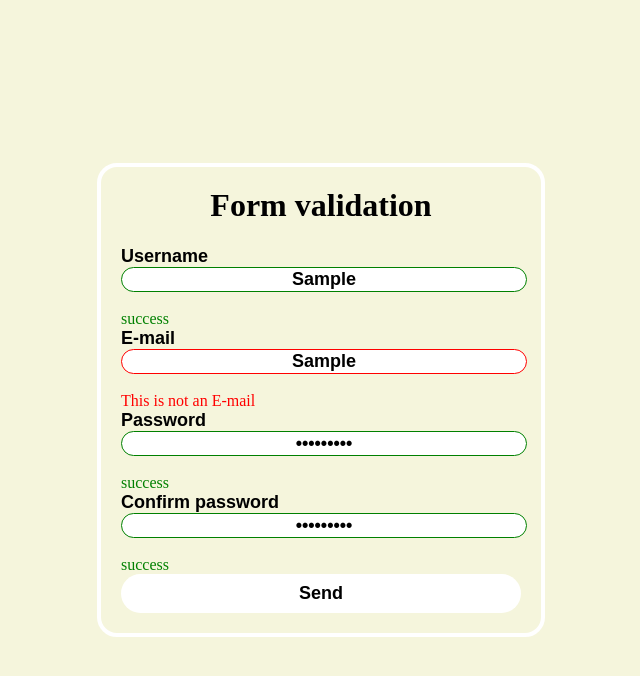
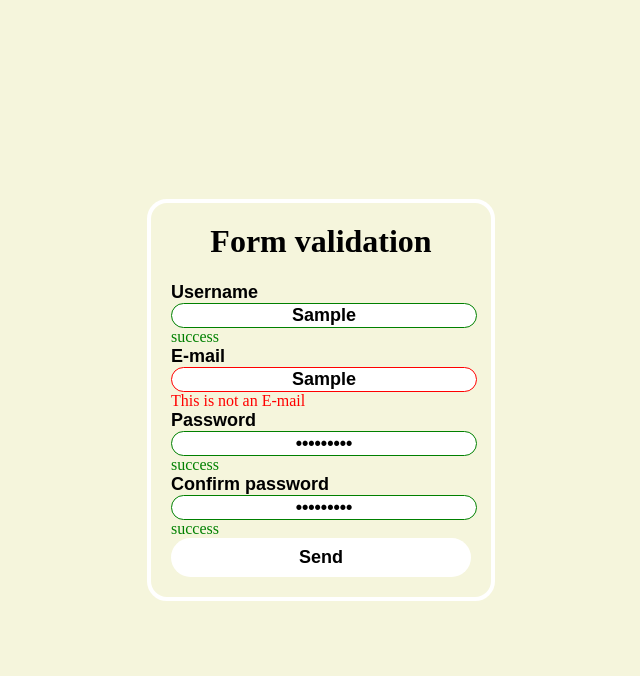
Before and after one commit to ismaildev49/Form-Validation, a plain HTML site: page index.html in a window 1280 px wide. Both pictures are taken after typing "Sample", "Sample", "Sample123", "Sample123" into the empty fields and a click on the button "Send". Shown: the whole page, without its empty margins (319-959 px from the left). Drawn offline with Linux system fonts and the light colour scheme.

Commit message:
finalisé

```diff
--- a/app.js
+++ b/app.js
@@ -35,7 +35,7 @@ const checkPassword = () => {
     }
 }
 const checkPasswordConf = () => {
-    if (inputPasswordConf.value !== inputPassword.value) {
+    if (inputPasswordConf.value !== inputPassword.value && inputPasswordConf.value.length == 0) {
         showError(inputPasswordConf, "Passwords don't match")
     } else {
         showSucces(inputPasswordConf, "success")
@@ -44,19 +44,21 @@ const checkPasswordConf = () => {
 
 const showError = (input, msg) => {
     input.style.border = "1px solid red"
-    input.nextElementSibling.nextElementSibling.classList = "msg error"
-    input.nextElementSibling.nextElementSibling.innerText = `${msg}`
+    input.nextElementSibling.classList = "msg error"
+    input.nextElementSibling.innerText = `${msg}`
+    result.push(input)
 }
 
 const showSucces = (input, msg) => {
     input.style.border = "1px solid green"
-    input.nextElementSibling.nextElementSibling.classList = "msg success"
-    input.nextElementSibling.nextElementSibling.innerText = `${msg}`
-    result.push(input)
+    input.nextElementSibling.classList = "msg success"
+    input.nextElementSibling.innerText = `${msg}`
+
 }
 
 form.addEventListener("submit", (e) => {
     e.preventDefault()
+    result.length = 0
     checkRequired(inputUsername)
     checkRequired(inputEmail)
     checkRequired(inputPassword)
@@ -66,11 +68,13 @@ form.addEventListener("submit", (e) => {
     checkEmail()
     checkPassword()
     checkPasswordConf()
-console.log(result);
-    // if (result.length == 4) {
-    //     console.log(result);
-    //     result.length = 0
-    // } else {
-    //     result.length = 0
-    // }
+    console.log(result);
+    if (!result.length) {
+        console.log({
+            inputUsername : inputUsername.value,
+            inputEmail : inputEmail.value,
+            inputPassword : inputPassword.value
+        });
+    }
+
 })
--- a/style.css
+++ b/style.css
@@ -24,6 +24,7 @@ input{
     font-family: "Poppins", sans-serif;
     font-weight: 700;
     width: 100%;
+    margin-bottom: 0;
 }
 label{
     font-family: "Poppins", sans-serif;
@@ -37,7 +38,7 @@ label{
 
 }
 .container{
-    min-width: 400px;
+    min-width: 300px;
     max-width: 400px;
     margin: 0 auto;
     border: 4px solid white;
```
Also changed, not shown: index.html (+8 -8 lines).
